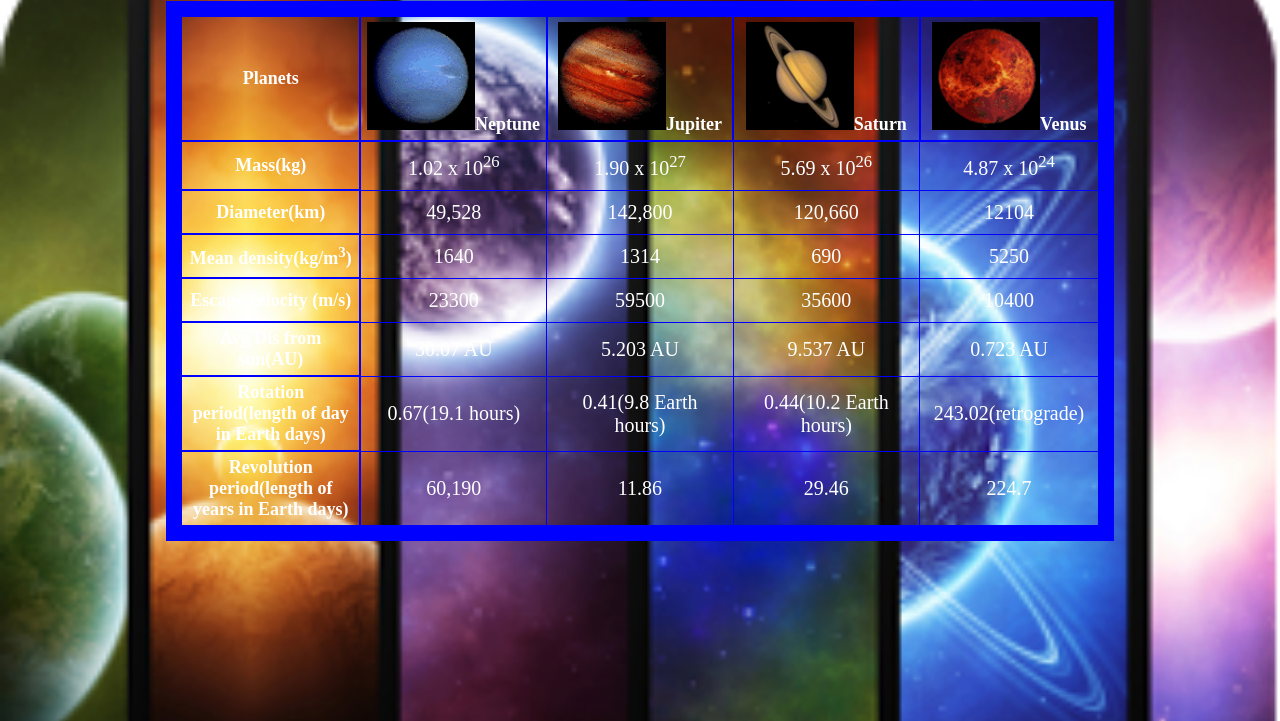
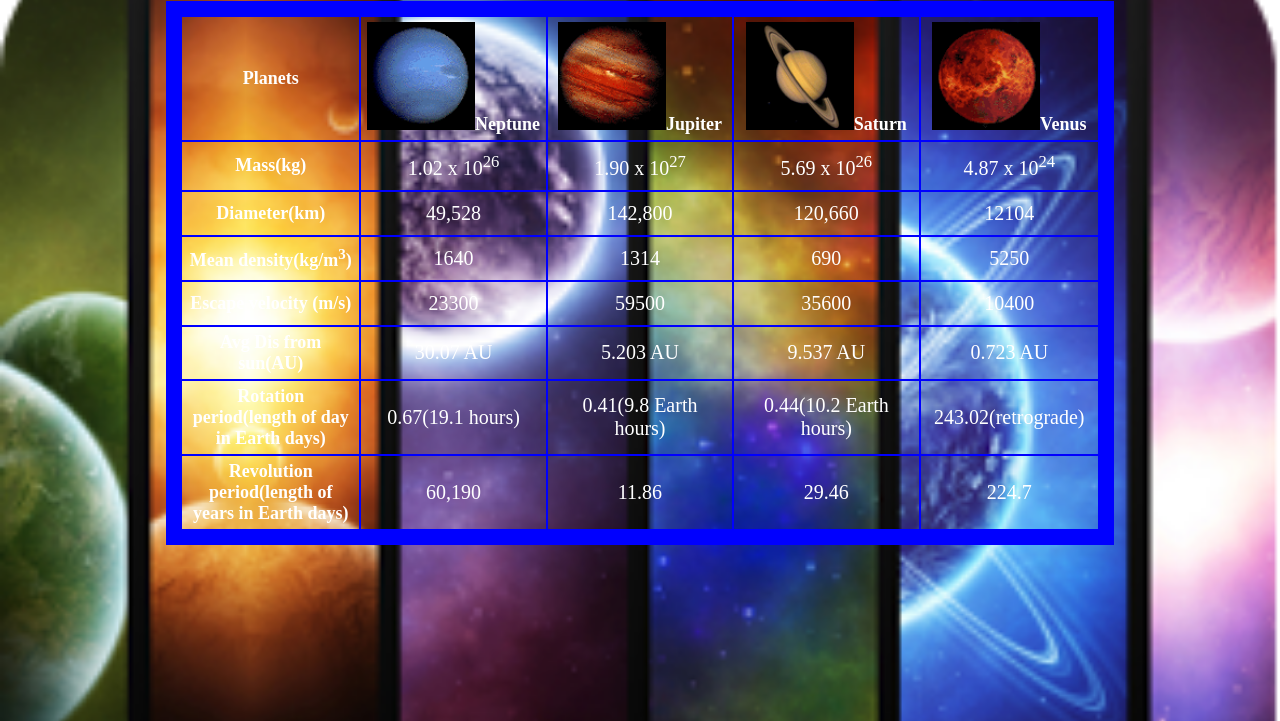
Before and after one commit to mherna18/mherna_lab4, a plain HTML site: page index.html in a window 1280 px wide. Shown: the part 79-800 px from the top of the page. Drawn offline with Linux system fonts and the light colour scheme.

Commit message:
edit border for th, td

```diff
--- a/style.css
+++ b/style.css
@@ -18,7 +18,7 @@ table {
 }
 
 th, td {
-	border: 1px solid blue;
+	border: 2px solid blue;
 	text-align: center;
 	padding : .5em;
 	font-size: 20px;
```
